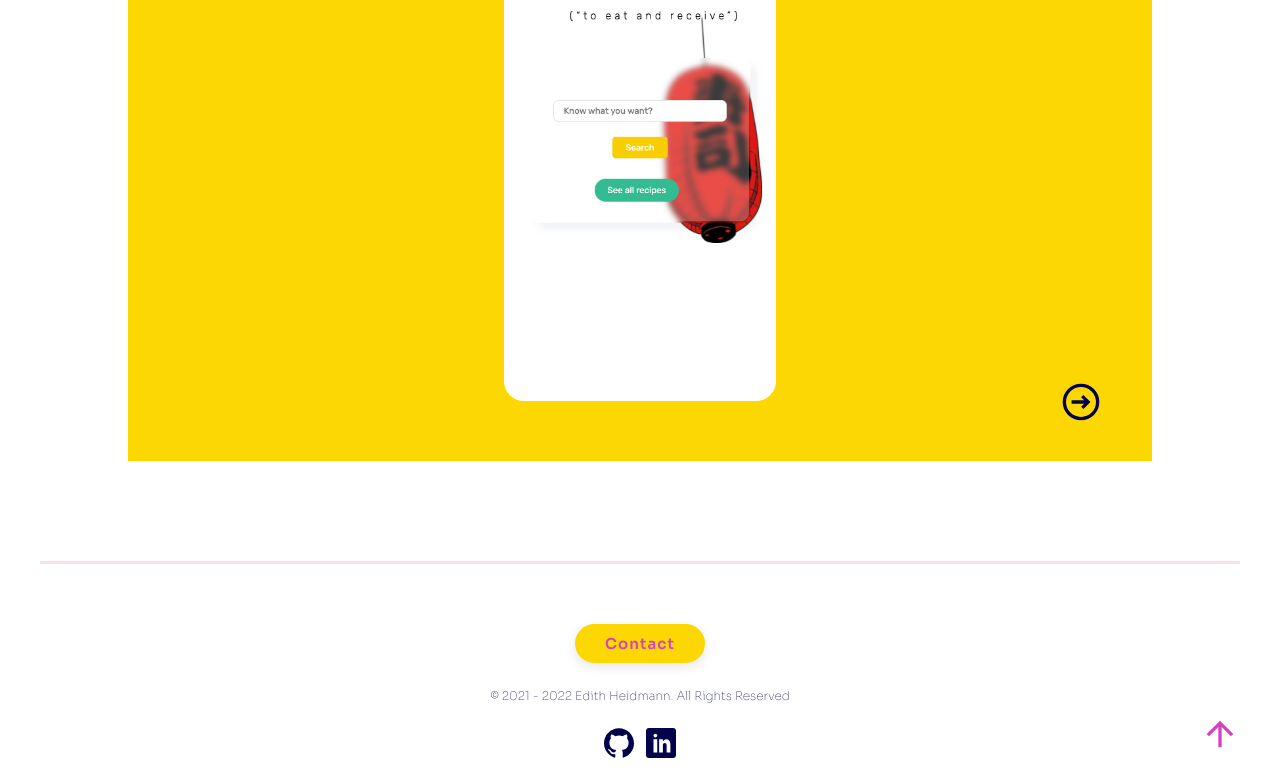
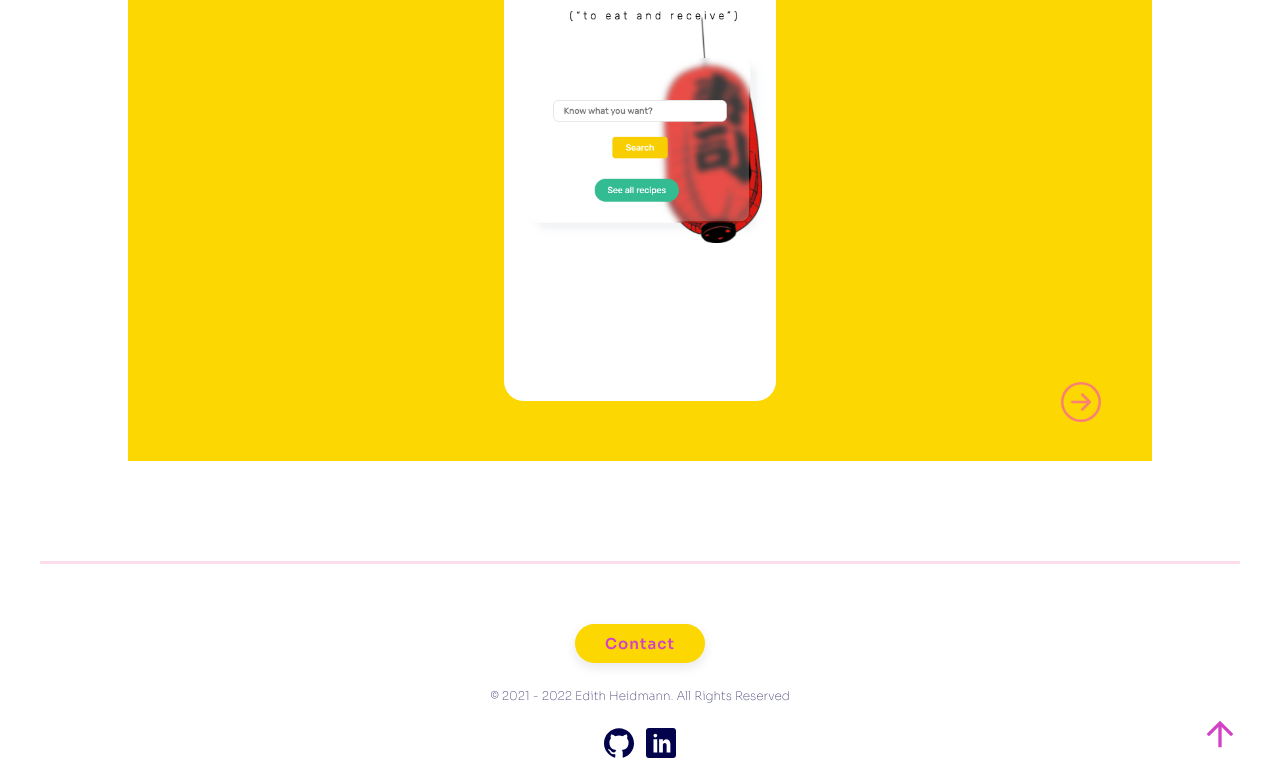
Before and after one commit to ediheid/portfolio-frontend, a React (Create React App) app: page /home/projects in a window 1280 px wide. Shown: the part 600-1384 px from the top of the page. Built offline with nearby package versions, Linux system fonts and the light colour scheme; no server answers.

Commit message:
Added new flip button icon and colour - slowed down flip animation

```diff
--- a/src/Views/Projects/Projects.js
+++ b/src/Views/Projects/Projects.js
@@ -10,6 +10,9 @@ import { CgArrowRightO } from "react-icons/cg";
 import { CgArrowLeftO } from "react-icons/cg";
 import { RiDoubleQuotesL } from "react-icons/ri";
 import { RiDoubleQuotesR } from "react-icons/ri";
+
+import { BsArrowRightCircle } from "react-icons/bs";
+import { BsArrowLeftCircle } from "react-icons/bs";
 
 const Projects = () => {
   //  React-card-flip state hook
@@ -40,8 +43,8 @@ const Projects = () => {
           isFlipped={isFlipped}
           flipDirection="horizontal"
           // Default speed is 0.6
-          // flipSpeedBackToFront="0.4"
-          // flipSpeedFrontToBack="0.4"
+          flipSpeedBackToFront="0.8"
+          flipSpeedFrontToBack="0.8"
           // True rotates the card in the same direction..
           infinite="true"
         >
@@ -58,7 +61,7 @@ const Projects = () => {
               className="flip-button front-button"
               onClick={handleFlipClick}
             >
-              <CgArrowRightO />
+              <BsArrowRightCircle />
             </button>
           </div>
 
@@ -92,7 +95,7 @@ const Projects = () => {
               className="flip-button back-button"
               onClick={handleFlipClick}
             >
-              <CgArrowLeftO />
+              <BsArrowLeftCircle />
             </button>
           </div>
         </ReactCardFlip>
--- a/src/Views/Projects/projects.scss
+++ b/src/Views/Projects/projects.scss
@@ -127,13 +127,13 @@
   border: none;
   // React-icon Component inside button
   font-size: 3rem;
-  color: $main-site-blue;
+  color: $salmon;
 
   cursor: pointer;
 
   &:focus {
     transform: scale(1.1);
-    color: $salmon;
+    color: $portland-orange;
   }
 }
 
@@ -152,7 +152,7 @@
   .front-button:hover,
   .back-button:hover {
     transform: scale(1.1);
-    color: $salmon;
+    color: $portland-orange;
   }
 }
 
```
